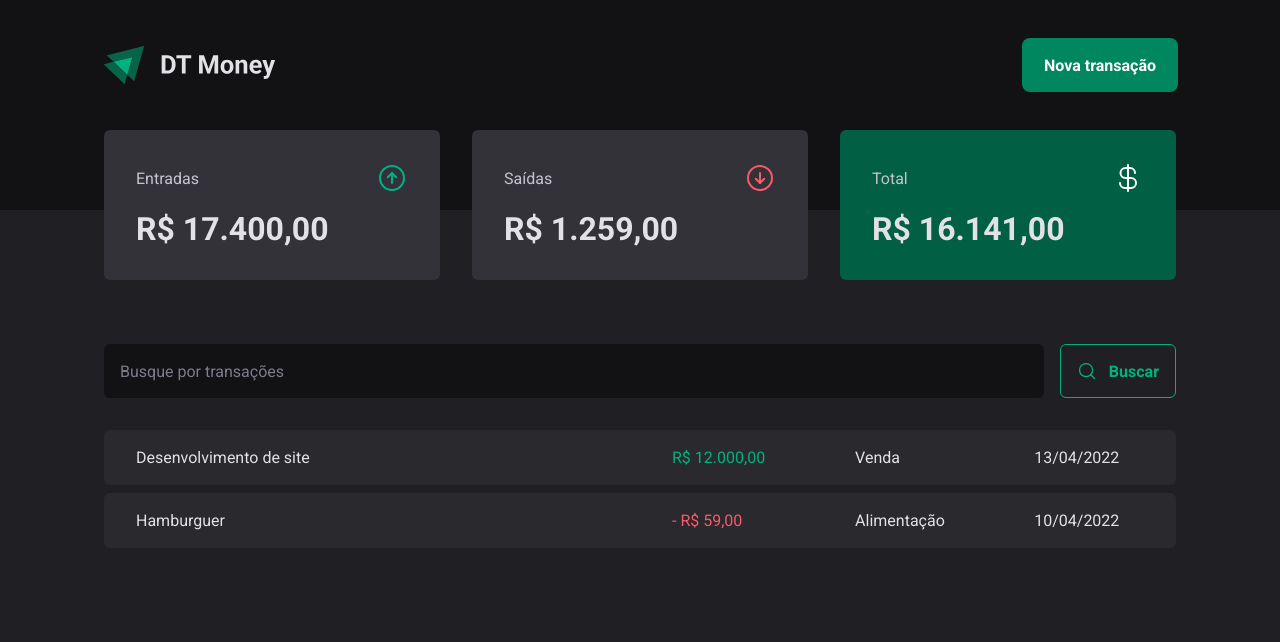
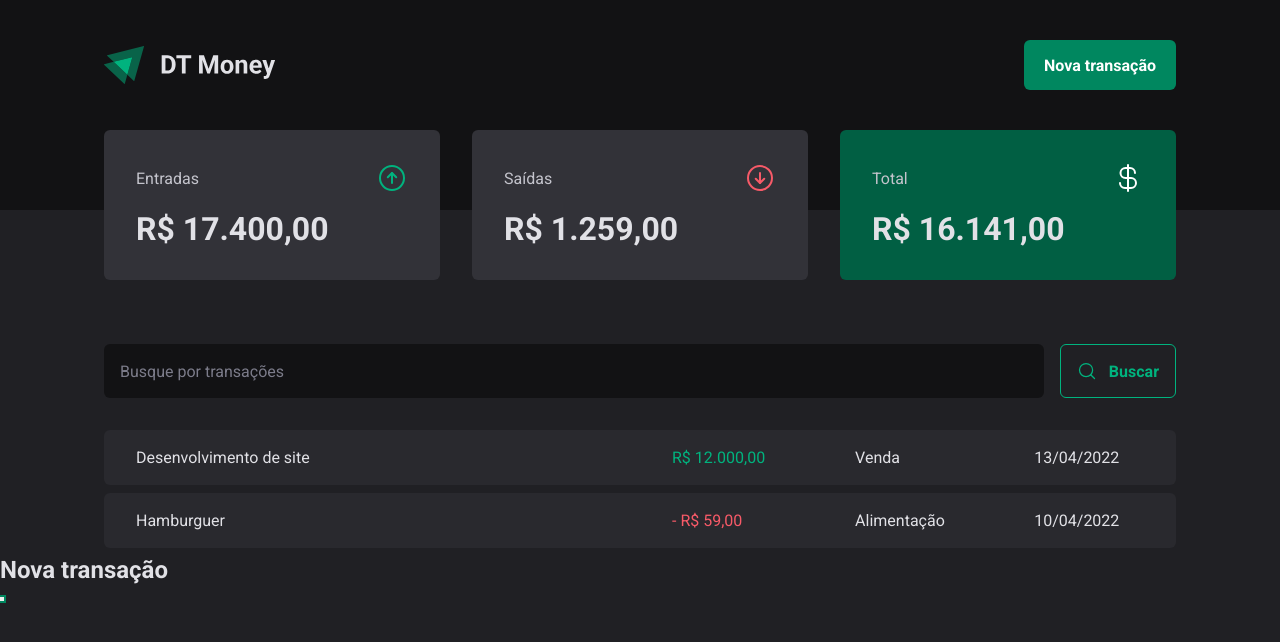
Before and after one commit to Jeffersoncharlles/dtmoney, a React (Vite) app in the folder web/: page / in a window 1280 px wide. Both pictures are taken after a click on the button "Nova transação". Shown: the top 642 px of the page. Built offline with nearby package versions, Linux system fonts and the light colour scheme.

Commit message:
chore:start modal with accebility

```diff
--- a/web/package.json
+++ b/web/package.json
@@ -9,6 +9,7 @@
     "preview": "vite preview"
   },
   "dependencies": {
+    "@radix-ui/react-dialog": "^1.0.0",
     "phosphor-react": "^1.4.1",
     "react": "^18.2.0",
     "react-dom": "^18.2.0",
--- a/web/src/components/Header/index.tsx
+++ b/web/src/components/Header/index.tsx
@@ -3,6 +3,7 @@
     HeaderContent,
     NewTransactionButton,
 } from './styles';
+import * as Dialog from '@radix-ui/react-dialog';
 
 import logoImg from '../../assets/logo.svg'
 
@@ -13,7 +14,22 @@
             <HeaderContent>
                 <img src={logoImg} alt="" />
 
-                <NewTransactionButton>Nova transação</NewTransactionButton>
+
+                <Dialog.Root>
+                    <Dialog.Trigger asChild>
+                        <NewTransactionButton>Nova transação</NewTransactionButton>
+                    </Dialog.Trigger>
+                    <Dialog.Portal>
+                        <Dialog.Overlay />
+                        <Dialog.Content>
+                            <Dialog.Title>Nova transação</Dialog.Title>
+                            <Dialog.Close />
+
+
+                        </Dialog.Content>
+                    </Dialog.Portal>
+                </Dialog.Root>
+
             </HeaderContent>
         </HeaderContainer>
     );
--- a/web/src/components/Header/styles.ts
+++ b/web/src/components/Header/styles.ts
@@ -1,4 +1,6 @@
 import styled from 'styled-components';
+//import * as Dialog from '@radix-ui/react-dialog';
+//styles(Dialog.Trigger) no button funciona
 
 export const HeaderContainer = styled.header`
     background: ${({ theme }) => theme['gray-900']};
```
Also changed, not shown: 1 other file (tests, documents, lock files or other folders).
